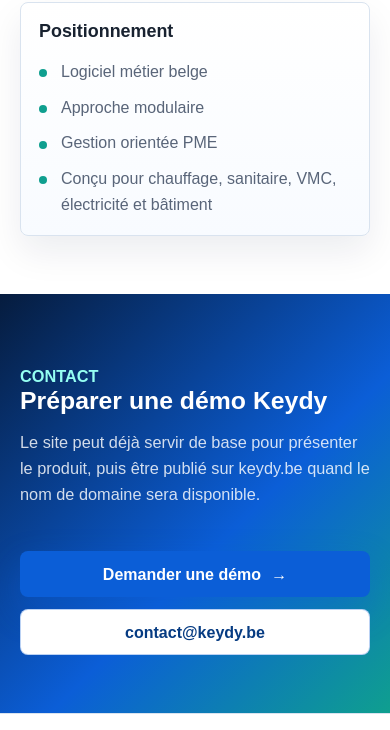
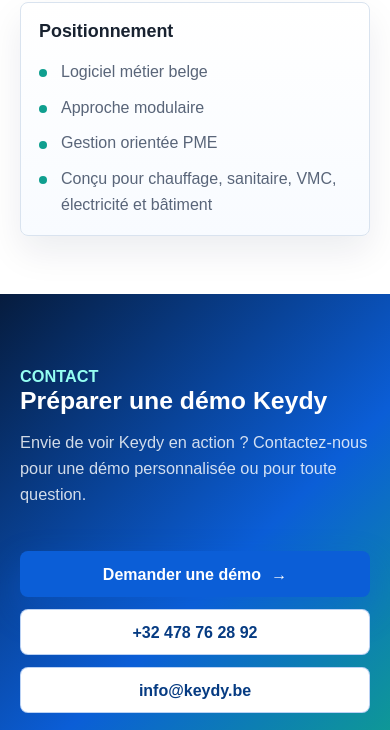
Before and after one commit to tontondyl1986-ops/site-keydy, a plain HTML site: page index.html in a window 390 px wide. Shown: the part 10326-11056 px from the top of the page. Drawn offline with Linux system fonts and the light colour scheme.

Commit message:
feat: ajout numéro de téléphone + email info@keydy.be dans la section contact

```diff
--- a/index.html
+++ b/index.html
@@ -496,17 +496,20 @@
             <p class="eyebrow">Contact</p>
             <h2>Préparer une démo Keydy</h2>
             <p>
-              Le site peut déjà servir de base pour présenter le produit, puis être
-              publié sur keydy.be quand le nom de domaine sera disponible.
+              Envie de voir Keydy en action ? Contactez-nous pour une démo
+              personnalisée ou pour toute question.
             </p>
           </div>
           <div class="contact-actions">
-            <a id="demo-link" class="button button-primary" href="mailto:contact@keydy.be?subject=Demande%20de%20demo%20Keydy">
+            <a id="demo-link" class="button button-primary" href="mailto:info@keydy.be?subject=Demande%20de%20demo%20Keydy">
               Demander une démo
               <span aria-hidden="true">&rarr;</span>
             </a>
-            <a class="button button-secondary dark" href="mailto:contact@keydy.be?subject=Information%20Keydy">
-              contact@keydy.be
+            <a class="button button-secondary dark" href="tel:+32478762892">
+              +32 478 76 28 92
+            </a>
+            <a class="button button-secondary dark" href="mailto:info@keydy.be?subject=Information%20Keydy">
+              info@keydy.be
             </a>
           </div>
         </div>
```
